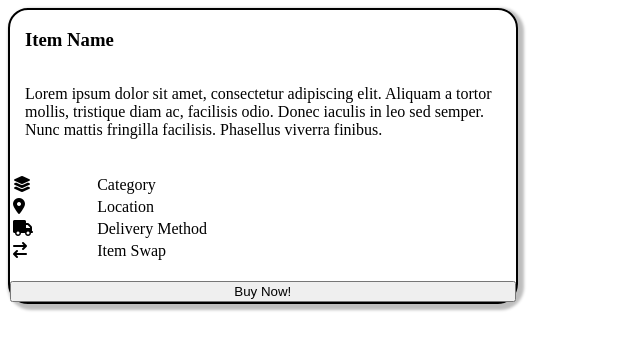
After one commit to kxngcorneil/GreenSwap, a PHP site: page /shop_profile.html in a window 1280 px wide. The commit adds this page. Shown: the top 350 px of the page, without its empty margins (0-640 px from the left). Run offline with PHP 8.4, Linux system fonts and the light colour scheme; some libraries are stand-ins or nearby versions.

Commit message:
Changes - 04/03/25

```diff
--- a/Website/css/navbar.css
+++ b/Website/css/navbar.css
@@ -34,6 +34,7 @@
 }
 
 .logo img {
+    height: 100px;
     width: 100px;
 
 }
--- /dev/null
+++ b/Website/css/shop_profile.css
@@ -0,0 +1,16 @@
+.item-information-container{
+    display: grid;
+    border: 2px solid black;
+    box-shadow: 3px 3px 3px 3px rgba(0, 0, 0, 0.257);
+    border-radius: 20px;
+    height: 30%;
+    width: 40%;
+}
+
+.item-information-container h3{
+    padding-left: 15px;
+}
+
+.item-information-container p{
+    padding-left: 15px;
+}
--- a/Website/footer.html
+++ b/Website/footer.html
@@ -13,8 +13,8 @@
     <footer>
         <div class="flex-container">
             <div class="flex1">
-                <div class="logo">
-                    <img src="images/logo.png" alt="GreenSwap Logo" />
+                <div class="footer_logo">
+                    <img src="images/greenswapbanner.png" alt="GreenSwap Logo" />
                     <br>
                     <p>Lorem ipsum dolor sit amet, consectetur adipiscing elit.</p>
                 </div>
--- /dev/null
+++ b/Website/shop_profile.html
@@ -0,0 +1,48 @@
+<!DOCTYPE html>
+<html lang="en">
+<head>
+    <meta charset="UTF-8">
+    <meta name="viewport" content="width=device-width, initial-scale=1.0">
+    <title>Document</title>
+    <script src="https://kit.fontawesome.com/85df64fd4d.js" crossorigin="anonymous"></script>
+    <link rel='stylesheet' type='text/css' media='screen' href='css/shop_profile.css'>
+</head>
+<body>
+    <div class = "item-information-container">
+        <h3>Item Name</h3>
+        <p>Lorem ipsum dolor sit amet, consectetur adipiscing elit. Aliquam a tortor mollis, tristique diam ac, facilisis odio. Donec iaculis in leo sed semper. Nunc mattis fringilla facilisis. Phasellus viverra finibus.</p>
+        <br>
+        <table>
+            <tr>
+                <td>
+                    <i class="fa-solid fa-layer-group"></i>
+                </td>
+                <td> Category </td>
+            </tr>
+            <tr>
+                <td>
+                    <i class="fa-solid fa-location-dot"></i>
+                </td>
+                <td> Location </td>
+            </tr>
+            <tr>
+                <td>
+                    <i class="fa-solid fa-truck"></i>
+                </td>
+                <td> Delivery Method </td>
+            </tr>
+            <tr>
+                <td>
+                    <i class="fa-solid fa-arrow-right-arrow-left"></i>
+                </td>
+                <td> Item Swap </td>
+            </tr>
+        </table>
+        <br>
+        <button> Buy Now! </button>
+        </div>
+
+
+
+</body>
+</html>
```
Also changed, not shown: Website/css/footer.css (+17 -13 lines), Website/css/index.css (+12 -18 lines), Website/index.php (+23 -51 lines).
